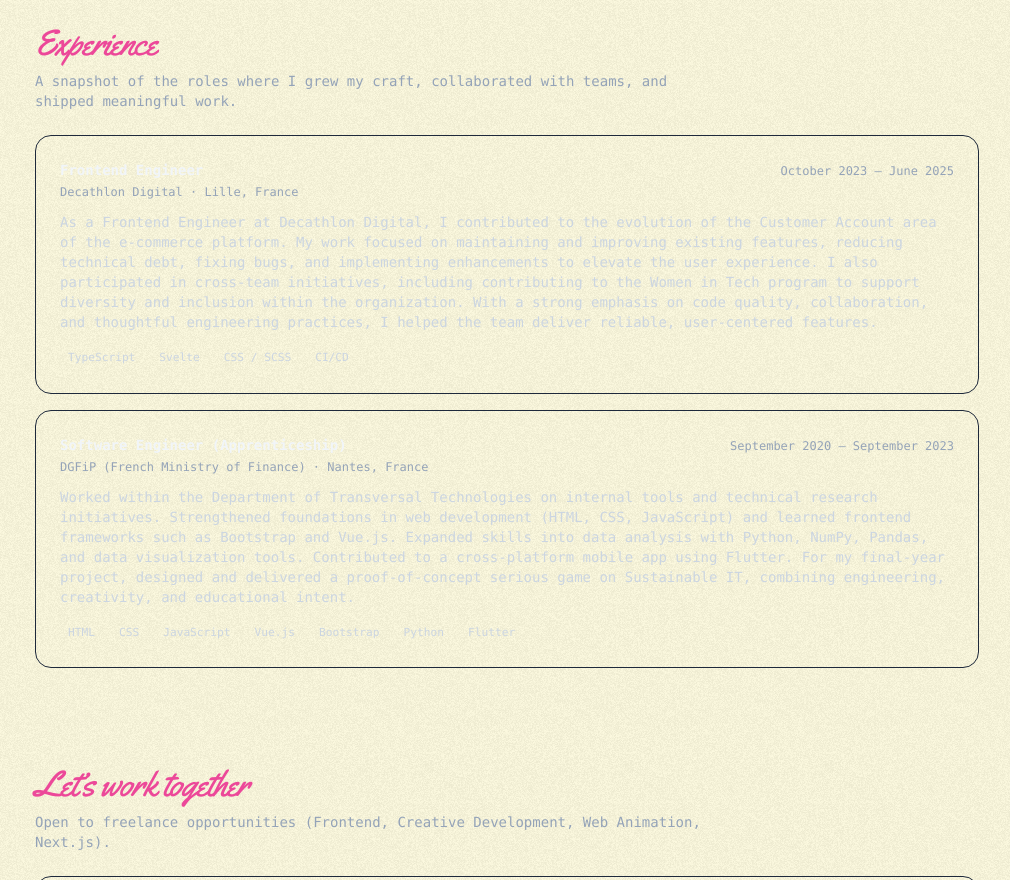
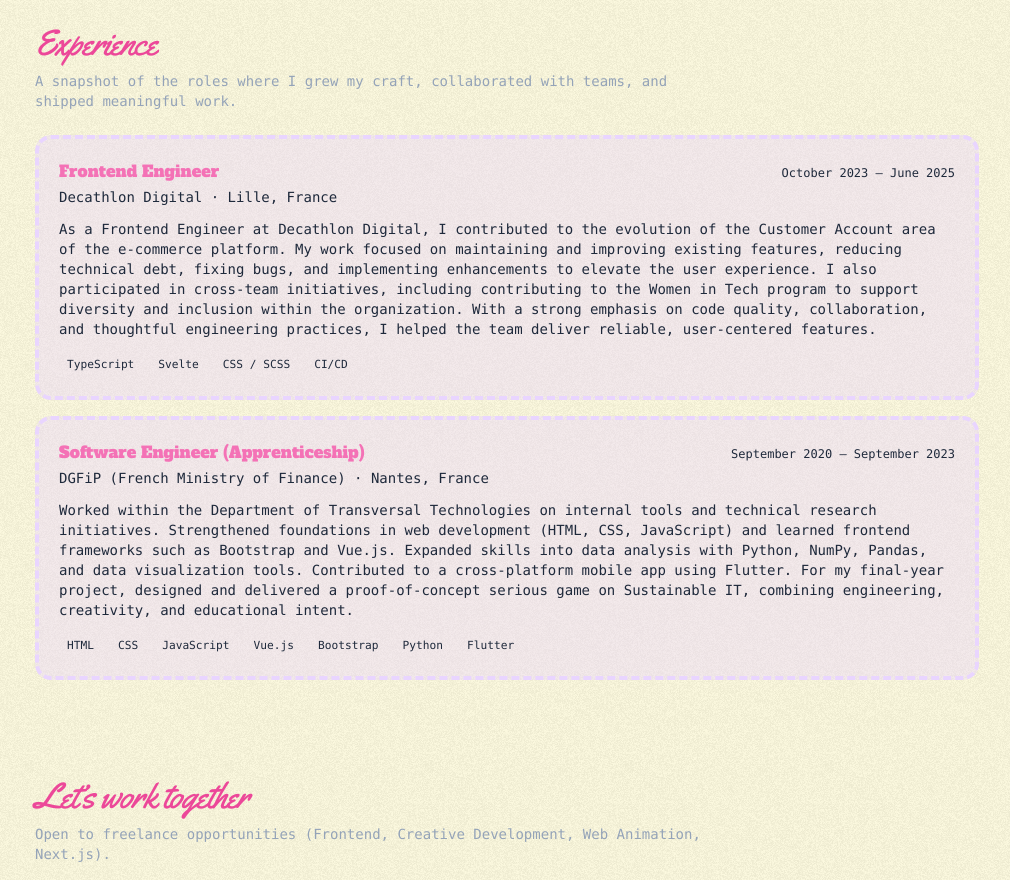
Before and after one commit to VicSchbt/portfolio, a React (Vite) app: page / in a window 1280 px wide. Shown: the part 1380-2260 px from the top of the page, without its empty margins (133-1143 px from the left). Built offline with nearby package versions, Linux system fonts and the light colour scheme.

Commit message:
feat: introduce Card, ExperienceCard, and update ProjectCard to utilize Card component for consistent styling

```diff
--- /dev/null
+++ b/src/components/Card.tsx
@@ -0,0 +1,16 @@
+import type { ReactNode } from "react";
+
+type CardProps = {
+  children: ReactNode;
+  className?: string;
+};
+
+export function Card({ children, className = "" }: CardProps) {
+  return (
+    <article
+      className={`group flex flex-col justify-between rounded-2xl border-4 border-dashed border-purple-200 bg-purple-200/40 p-5 transition hover:border-purple-300 hover:bg-purple-200 ${className}`}
+    >
+      {children}
+    </article>
+  );
+}
--- /dev/null
+++ b/src/components/ExperienceCard.tsx
@@ -0,0 +1,37 @@
+import type { ExperienceItem } from "../types/portfolio";
+import { Card } from "./Card";
+
+type ExperienceCardProps = {
+  experience: ExperienceItem;
+};
+
+export function ExperienceCard({ experience }: ExperienceCardProps) {
+  return (
+    <Card>
+      <header className="flex flex-wrap items-baseline justify-between gap-2">
+        <div className="space-y-1">
+          <p className="text-md font-alfa text-pink-400">
+            {experience.role}
+          </p>
+          <p className="text-sm">
+            {experience.company} · {experience.location}
+          </p>
+        </div>
+        <p className="text-xs">{experience.period}</p>
+      </header>
+
+      <p className="mt-3 text-sm">{experience.summary}</p>
+
+      <ul className="mt-4 flex flex-wrap gap-2 text-[0.7rem]">
+        {experience.technologies.map((tech) => (
+          <li
+            key={tech}
+            className="rounded-full bg-slate-800/80 px-2 py-0.5"
+          >
+            {tech}
+          </li>
+        ))}
+      </ul>
+    </Card>
+  );
+}
--- a/src/components/ProjectCard.tsx
+++ b/src/components/ProjectCard.tsx
@@ -1,4 +1,5 @@
 import type { ProjectItem } from "../types/portfolio";
+import { Card } from "./Card";
 
 type ProjectCardLabels = {
   highlight: string;
@@ -14,7 +15,7 @@ type ProjectCardProps = {
 
 export function ProjectCard({ project, labels }: ProjectCardProps) {
   return (
-    <article className="group flex flex-col justify-between rounded-2xl border-4 border-dashed border-purple-200 bg-purple-200/40 p-5 transition hover:border-purple-300 hover:bg-purple-200">
+    <Card>
       <div>
         <header className="flex items-start justify-between gap-4">
           <h3 className="text-md font-alfa text-pink-400">
@@ -71,6 +72,6 @@ export function ProjectCard({ project, labels }: ProjectCardProps) {
           )}
         </div>
       </div>
-    </article>
+    </Card>
   );
 }
--- a/src/sections/ExperienceSection.tsx
+++ b/src/sections/ExperienceSection.tsx
@@ -1,5 +1,6 @@
 import type { ExperienceItem } from "../types/portfolio";
 import { useTranslations } from "../i18n/useTranslations";
+import { ExperienceCard } from "../components/ExperienceCard";
 
 type ExperienceSectionProps = {
   experience: ExperienceItem[];
@@ -27,34 +28,8 @@ export const ExperienceSection = ({ experience }: ExperienceSectionProps) => {
 
       <ol className="space-y-4">
         {experience.map((item) => (
-          <li
-            key={item.id}
-            className="rounded-2xl border border-slate-800 bg-slate-900/40 p-5 md:p-6"
-          >
-            <header className="flex flex-wrap items-baseline justify-between gap-2">
-              <div className="space-y-1">
-                <p className="text-sm font-semibold text-slate-100">
-                  {item.role}
-                </p>
-                <p className="text-xs text-slate-400">
-                  {item.company} · {item.location}
-                </p>
-              </div>
-              <p className="text-xs text-slate-400">{item.period}</p>
-            </header>
-
-            <p className="mt-3 text-sm text-slate-300">{item.summary}</p>
-
-            <ul className="mt-4 flex flex-wrap gap-2 text-[0.7rem] text-slate-300">
-              {item.technologies.map((tech) => (
-                <li
-                  key={tech}
-                  className="rounded-full bg-slate-800/80 px-2 py-0.5"
-                >
-                  {tech}
-                </li>
-              ))}
-            </ul>
+          <li key={item.id}>
+            <ExperienceCard experience={item} />
           </li>
         ))}
       </ol>
```
